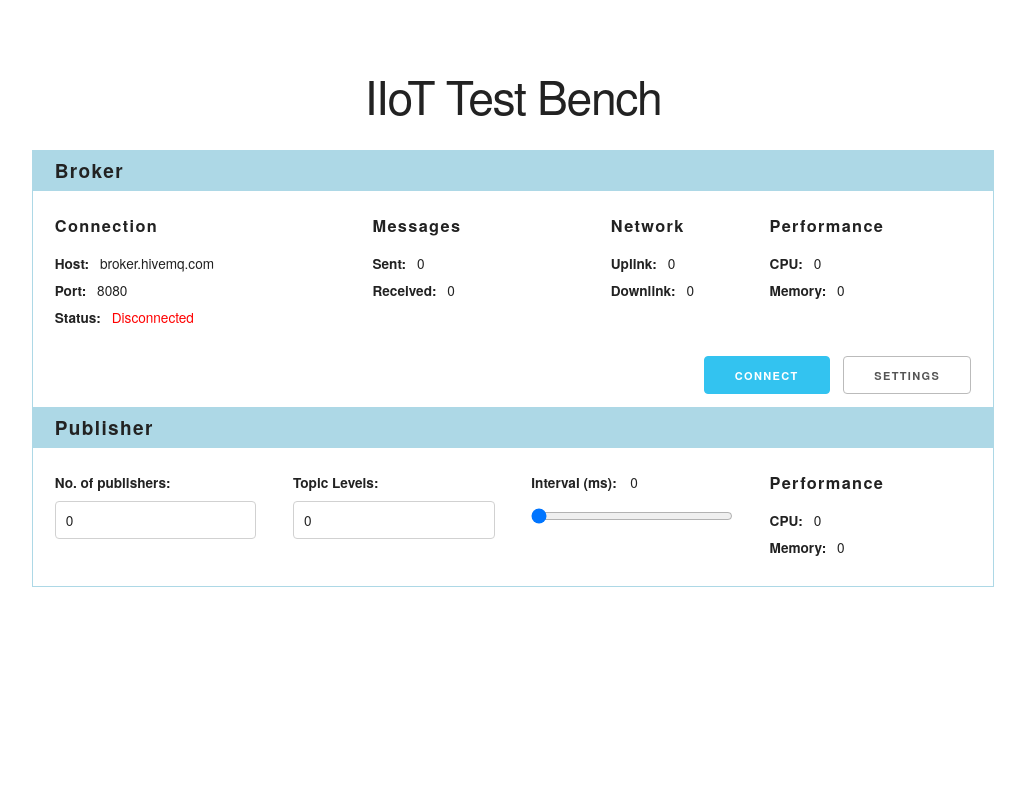
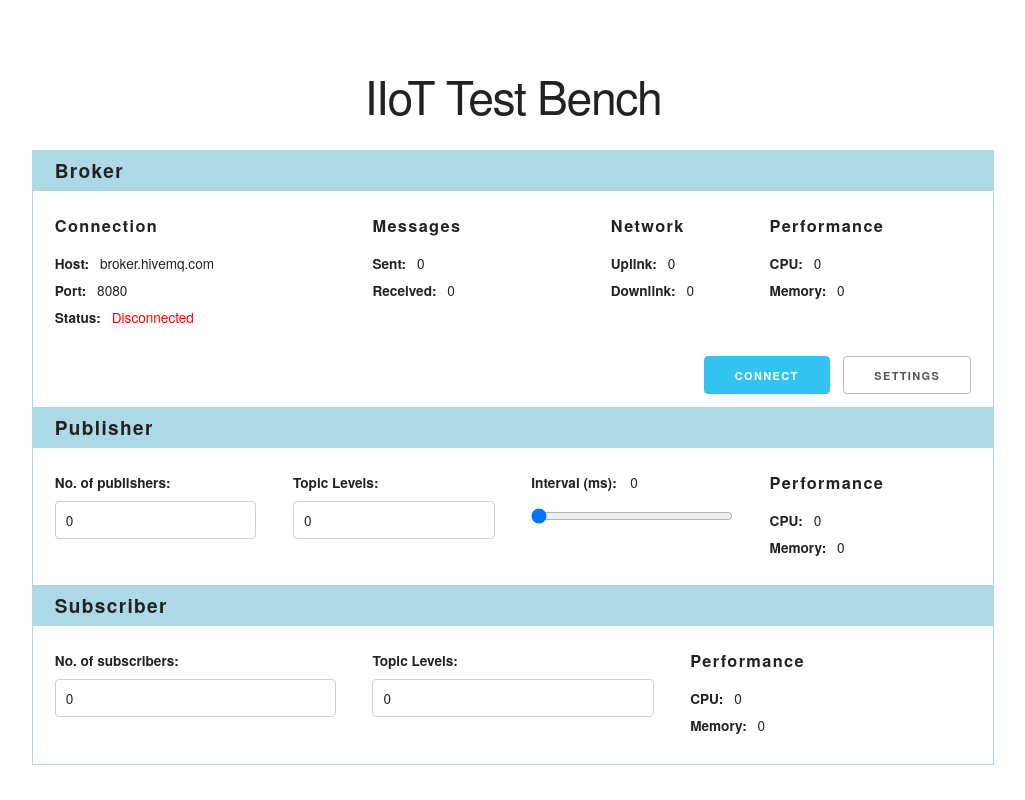
Before and after one commit to Isaac-Ampomah-12/iiot-test-bench, a React (Create React App) app in the folder frontend/: page / in a window 1280 px wide. Shown: the whole page, without its empty margins (127-1152 px from the left). Built offline with nearby package versions, Linux system fonts and the light colour scheme.

Commit message:
Import and render subscriber component

```diff
--- a/frontend/src/pages/Dashboard/Dashboard.js
+++ b/frontend/src/pages/Dashboard/Dashboard.js
@@ -1,6 +1,7 @@
 import "./Dashboard.css";
 import BrokerMetrics from "../../components/Broker/BrokerMetrics/BrokerMetrics";
 import Publisher from "../../components/Publisher/Publisher";
+import Subscriber from "../../components/Subscriber/Subscriber";
 
 function Dashboard() {
   return (
@@ -8,6 +9,7 @@ function Dashboard() {
       <h1>IIoT Test Bench</h1>
       <BrokerMetrics />
       <Publisher />
+      <Subscriber />
     </div>
   );
 }
```
